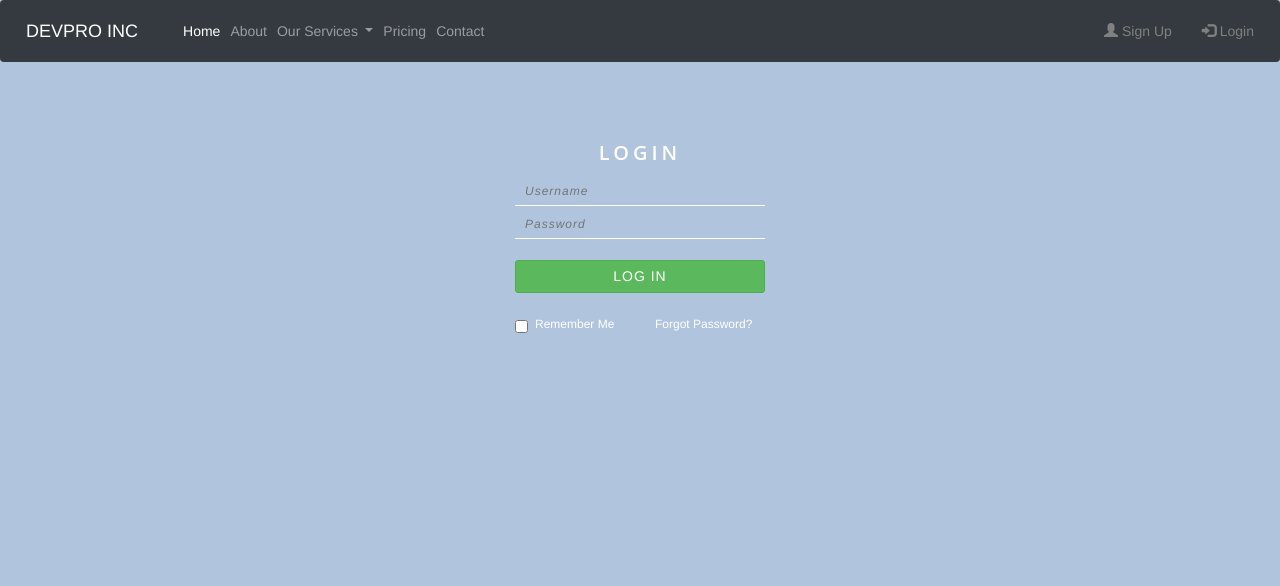
After one commit to mnmisky/sales_demo, a Flask app: page /login in a window 1280 px wide. The commit adds this page. Shown: the top 586 px of the page. Run offline with Flask 2, Linux system fonts and the light colour scheme; some libraries are stand-ins or nearby versions.

Commit message:
login form updated

```diff
--- a/main.py
+++ b/main.py
@@ -286,6 +286,14 @@ def online():
 def contact():
    return render_template('contact.html')
 
+@app.route ("/login")
+def login():
+   return render_template('login.html')
+
+@app.route ("/signup")
+def signup():
+   return render_template('signup.html')
+
 @app.route ("/pricing")
 def pricing():
    return render_template('pricing.html')
--- a/templates/home.html
+++ b/templates/home.html
@@ -150,7 +150,7 @@
 				</h1>
 			</div>
 			<br>
-			<center><a href="/pricing" class="btn btn-primary btn-lg submit" style="background-color:tomato;"> GET STARTED</a></center>
+			<center><a href="/signup" class="btn btn-primary btn-lg submit" style="background-color:tomato;"> GET STARTED</a></center>
 		</section>
 	</div>
 
--- a/templates/includes/_nav.html
+++ b/templates/includes/_nav.html
@@ -38,8 +38,9 @@
 
     </ul>
     <ul class="nav navbar-nav navbar-right">
-      <li><a style="color: grey;" href="#"> <span class="glyphicon glyphicon-user" ></span> Sign Up</a></li>
-      <li><a style="color: grey;" href="#"><span class="glyphicon glyphicon-log-in "  ></span> Login</a></li>
+      <li><a style="color: grey;" href="/signup"> <span class="glyphicon glyphicon-user" ></span> Sign Up</a></li>
+
+      <li><a style="color: grey;" href="/login"  data-target="#login"><span class="glyphicon glyphicon-log-in "  ></span> Login</a></li>
 
     </ul>
 
--- /dev/null
+++ b/templates/login.html
@@ -0,0 +1,256 @@
+{% extends 'base.html'%}
+
+
+
+{% block title %} Login {% endblock %}
+
+{% block links %}
+<link href="//netdna.bootstrapcdn.com/bootstrap/3.1.0/css/bootstrap.min.css" rel="stylesheet" id="bootstrap-css">
+<script src="//netdna.bootstrapcdn.com/bootstrap/3.1.0/js/bootstrap.min.js"></script>
+<script src="//code.jquery.com/jquery-1.11.1.min.js"></script>
+
+
+<style>
+
+body{
+    background-color: lightsteelblue;
+    background-size: cover;
+    padding : 0px;
+    margin: 0;
+}
+
+.wrap
+{
+    width: 100%;
+    height: 100%;
+    min-height: 100%;
+    position: absolute;
+    top: 0;
+    left: 0;
+    z-index: 99;
+}
+
+p.form-title
+{
+    font-family: 'Open Sans' , sans-serif;
+    font-size: 20px;
+    font-weight: 600;
+    text-align: center;
+    color: #FFFFFF;
+    margin-top: 5%;
+    text-transform: uppercase;
+    letter-spacing: 4px;
+}
+
+form
+{
+    width: 250px;
+    margin: 0 auto;
+}
+
+form.login input[type="text"], form.login input[type="password"]
+{
+    width: 100%;
+    margin: 0;
+    padding: 5px 10px;
+    background: 0;
+    border: 0;
+    border-bottom: 1px solid #FFFFFF;
+    outline: 0;
+    font-style: italic;
+    font-size: 12px;
+    font-weight: 400;
+    letter-spacing: 1px;
+    margin-bottom: 5px;
+    color: #FFFFFF;
+    outline: 0;
+}
+
+form.login input[type="submit"]
+{
+    width: 100%;
+    font-size: 14px;
+    text-transform: uppercase;
+    font-weight: 500;
+    margin-top: 16px;
+    outline: 0;
+    cursor: pointer;
+    letter-spacing: 1px;
+}
+
+form.login input[type="submit"]:hover
+{
+    transition: background-color 0.5s ease;
+}
+
+form.login .remember-forgot
+{
+    float: left;
+    width: 100%;
+    margin: 10px 0 0 0;
+}
+form.login .forgot-pass-content
+{
+    min-height: 20px;
+    margin-top: 10px;
+    margin-bottom: 10px;
+}
+form.login label, form.login a
+{
+    font-size: 12px;
+    font-weight: 400;
+    color: #FFFFFF;
+}
+
+form.login a
+{
+    transition: color 0.5s ease;
+}
+
+form.login a:hover
+{
+    color: #2ecc71;
+}
+
+.pr-wrap
+{
+    width: 100%;
+    height: 100%;
+    min-height: 100%;
+    position: absolute;
+    top: 0;
+    left: 0;
+    z-index: 999;
+    display: none;
+}
+
+.show-pass-reset
+{
+    display: block !important;
+}
+
+.pass-reset
+{
+    margin: 0 auto;
+    width: 250px;
+    position: relative;
+    margin-top: 22%;
+    z-index: 999;
+    background: #FFFFFF;
+    padding: 20px 15px;
+}
+
+.pass-reset label
+{
+    font-size: 12px;
+    font-weight: 400;
+    margin-bottom: 15px;
+}
+
+.pass-reset input[type="email"]
+{
+    width: 100%;
+    margin: 5px 0 0 0;
+    padding: 5px 10px;
+    background: 0;
+    border: 0;
+    border-bottom: 1px solid #000000;
+    outline: 0;
+    font-style: italic;
+    font-size: 12px;
+    font-weight: 400;
+    letter-spacing: 1px;
+    margin-bottom: 5px;
+    color: #000000;
+    outline: 0;
+}
+
+.pass-reset input[type="submit"]
+{
+    width: 100%;
+    border: 0;
+    font-size: 14px;
+    text-transform: uppercase;
+    font-weight: 500;
+    margin-top: 10px;
+    outline: 0;
+    cursor: pointer;
+    letter-spacing: 1px;
+}
+
+.pass-reset input[type="submit"]:hover
+{
+    transition: background-color 0.5s ease;
+}
+.posted-by
+{
+    position: absolute;
+    bottom: 26px;
+    margin: 0 auto;
+    color: #FFF;
+    background-color: rgba(0, 0, 0, 0.66);
+    padding: 10px;
+    left: 45%;
+}
+
+</style>
+{% endblock %}
+
+{% block content %}
+
+<!-- login -->
+    <div class="container">
+                    <div class="row">
+                        <div class="col-md-12">
+                            <div class="pr-wrap">
+                                <div class="pass-reset">
+                                    <label>
+                                        Enter the email you signed up with</label>
+                                    <input type="email" placeholder="Email" />
+                                    <input type="submit" value="Submit" class="pass-reset-submit btn btn-success btn-sm" />
+                                </div>
+                            </div>
+                            <div class="wrap">
+                                <p class="form-title">
+                                   Login</p>
+                                <form class="login">
+                                <input type="text" placeholder="Username" />
+                                <input type="password" placeholder="Password" />
+                                <input type="submit" value="log In" class="btn btn-success btn-sm" />
+                                <div class="remember-forgot">
+                                    <div class="row">
+                                        <div class="col-md-6">
+                                            <div class="checkbox">
+                                                <label>
+                                                    <input type="checkbox" />
+                                                    Remember Me
+                                                </label>
+                                            </div>
+                                        </div>
+                                        <div class="col-md-6 forgot-pass-content">
+                                            <a href="javascription:void(0)" class="forgot-pass" >Forgot Password?</a>
+                                        </div>
+                                    </div>
+                                </div>
+                                </form>
+                            </div>
+                        </div>
+                    </div>
+     </div>
+
+
+
+<!------ Include the above in your HEAD tag ---------->
+
+
+
+
+
+
+
+
+{% endblock %}
+
+{% block scripts %}
+
+{% endblock %}
--- a/templates/pricing.html
+++ b/templates/pricing.html
@@ -8,7 +8,6 @@
 #price{
   padding-bottom: 40px;
 }
-
 
 #sidebar{
 	float:right;
@@ -115,7 +114,7 @@
       </div>
       <br>
 
-        <center> <input type="submit" name="submit" class="btn btn-info" value="Submit"></center>
+        <center> <input type="submit" name="submit" class="btn btn-info" value="Submit"> </center>
     </form>
     </aside>
 </div>
```
Also changed, not shown: templates/signup.html (added, +111 -0 lines), static/base.css (line endings or trailing spaces), static/images/background-blur-clean-clear-531880.jpg (added).
